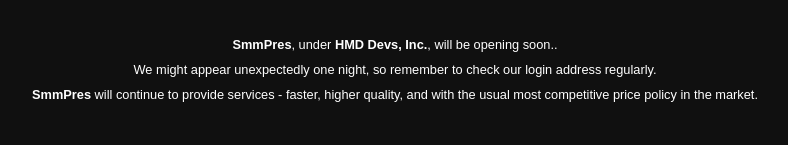
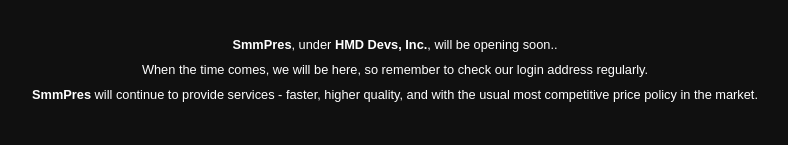
Before and after one commit to ichbinheimdall/smmpres, a plain HTML site: page en.html in a window 1280 px wide. Shown: the part 152-297 px from the top of the page, without its empty margins (245-1033 px from the left). Drawn offline with Linux system fonts and the light colour scheme.

Commit message:
Update en.html

```diff
--- a/en.html
+++ b/en.html
@@ -10,7 +10,7 @@
 <body>
 <h1>Information</h1>
 <p><strong>SmmPres</strong>, under <strong>HMD Devs, Inc.</strong>, will be opening soon..</p>
-<p>We might appear unexpectedly one night, so remember to check our login address regularly.</p>
+<p>When the time comes, we will be here, so remember to check our login address regularly.</p>
 <p><strong>SmmPres</strong> will continue to provide services - faster, higher quality, and with the usual most
 competitive price policy in the market.</p>
 <h2><strong>SmmPres</strong>, <br>A Global Brand.</h2>
```
